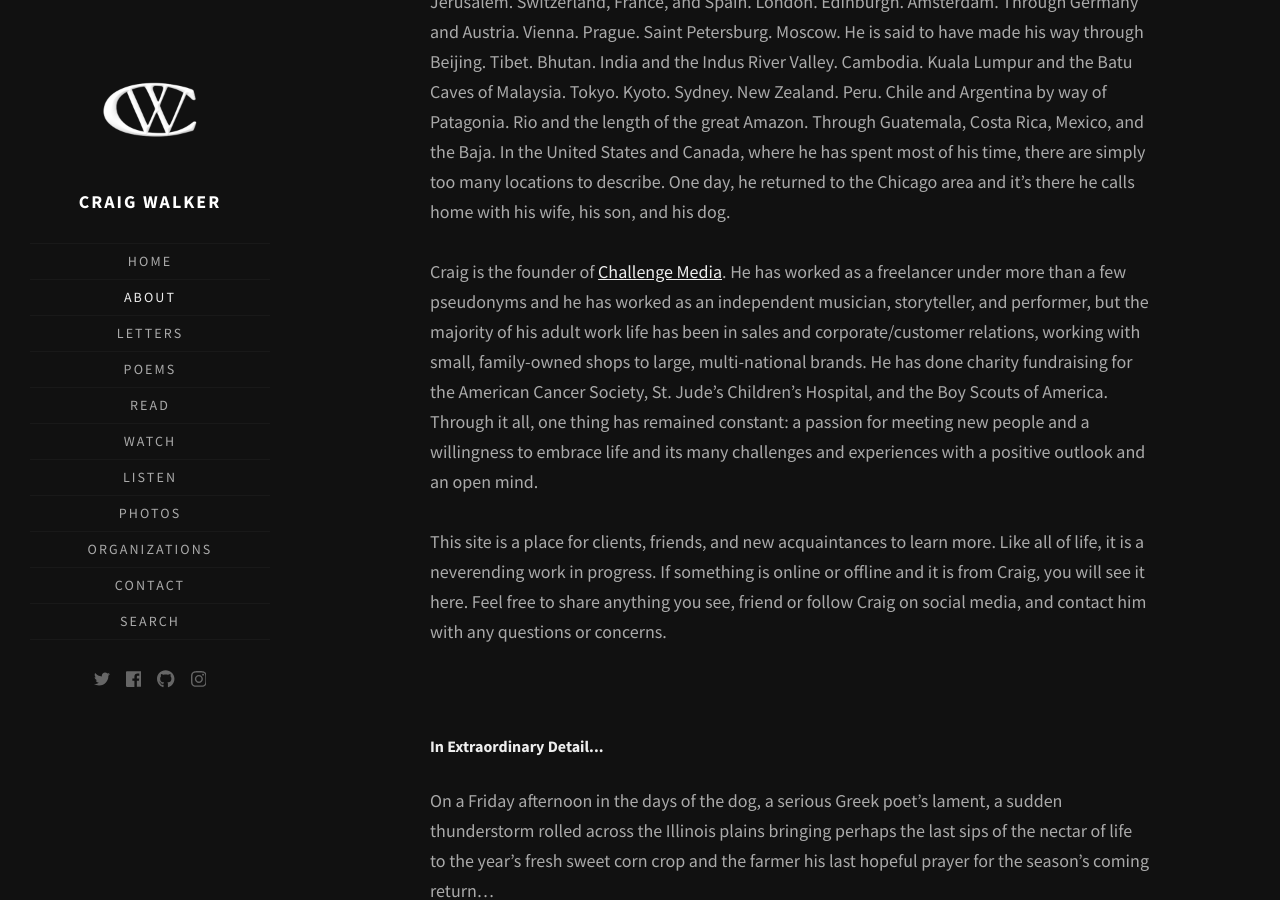
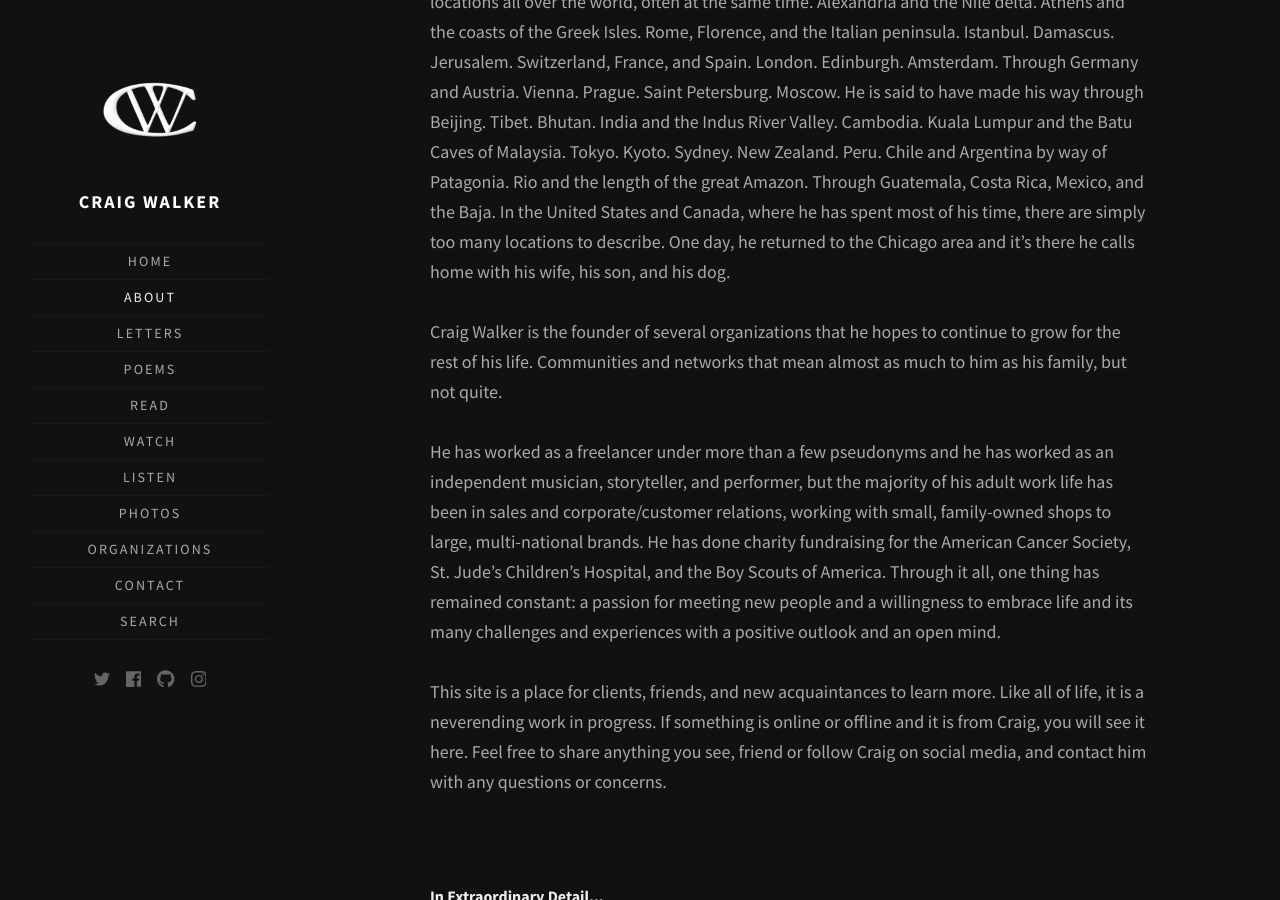
Before and after one commit to walkercraig/walkercraig, a Jekyll site: the page built from about.html, in a window 1280 px wide and 900 px high, scrolled down 990 px. Built offline with Jekyll 4.4.1, drawn with Linux system fonts in a browser that asks for light colours; some web fonts are replaced; some of the changed text lies outside the part shown.

Commit message:
Update about.html

```diff
--- a/about.html
+++ b/about.html
@@ -10,7 +10,7 @@
     </header>
     <p><h5>In Brief...</h5></p>
 
-    <p>Craig Walker is the founder of <a href="http://challenge.media/">Challenge Media</a>.</p>
+    <p>Craig Walker is the founder of several organizations that he hopes to continue to grow for the rest of his life. Communities and networks that mean almost as much to him as his family, but not quite.</p>
 
     <p>Craig was born, raised, and still resides in the Chicago area with his wife, his son, and his dog. This site is a place for clients, friends, and new acquaintances to learn more. Like all of life, it is a neverending work in progress. If something is online or offline and it is from Craig, you will see it here.</p>
 
@@ -22,7 +22,7 @@
 
     <p>Through these “lost years” he refuses to discuss, he was spotted in a variety of cities and locations all over the world, often at the same time. Alexandria and the Nile delta. Athens and the coasts of the Greek Isles. Rome, Florence, and the Italian peninsula. Istanbul. Damascus. Jerusalem. Switzerland, France, and Spain. London. Edinburgh. Amsterdam. Through Germany and Austria. Vienna. Prague. Saint Petersburg. Moscow. He is said to have made his way through Beijing. Tibet. Bhutan. India and the Indus River Valley. Cambodia. Kuala Lumpur and the Batu Caves of Malaysia. Tokyo. Kyoto. Sydney. New Zealand. Peru. Chile and Argentina by way of Patagonia. Rio and the length of the great Amazon. Through Guatemala, Costa Rica, Mexico, and the Baja. In the United States and Canada, where he has spent most of his time, there are simply too many locations to describe. One day, he returned to the Chicago area and it’s there he calls home with his wife, his son, and his dog.</p>
 
-    <p>Craig is the founder of <a href="http://challenge.media/">Challenge Media</a>. He has worked as a freelancer under more than a few pseudonyms and he has worked as an independent musician, storyteller, and performer, but the majority of his adult work life has been in sales and corporate/customer relations, working with small, family-owned shops to large, multi-national brands. He has done charity fundraising for the American Cancer Society, St. Jude’s Children’s Hospital, and the Boy Scouts of America. Through it all, one thing has remained constant: a passion for meeting new people and a willingness to embrace life and its many challenges and experiences with a positive outlook and an open mind.</p>
+    <p>Craig Walker is the founder of several organizations that he hopes to continue to grow for the rest of his life. Communities and networks that mean almost as much to him as his family, but not quite.</p> He has worked as a freelancer under more than a few pseudonyms and he has worked as an independent musician, storyteller, and performer, but the majority of his adult work life has been in sales and corporate/customer relations, working with small, family-owned shops to large, multi-national brands. He has done charity fundraising for the American Cancer Society, St. Jude’s Children’s Hospital, and the Boy Scouts of America. Through it all, one thing has remained constant: a passion for meeting new people and a willingness to embrace life and its many challenges and experiences with a positive outlook and an open mind.</p>
 
     <p>This site is a place for clients, friends, and new acquaintances to learn more. Like all of life, it is a neverending work in progress. If something is online or offline and it is from Craig, you will see it here. Feel free to share anything you see, friend or follow Craig on social media, and contact him with any questions or concerns.</p>
     <br/>
```
